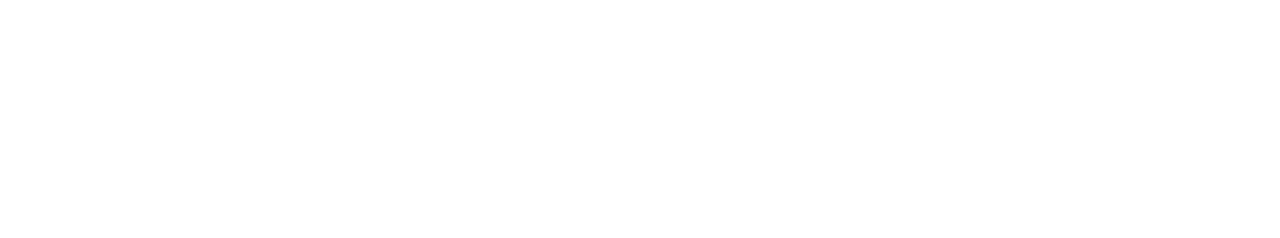
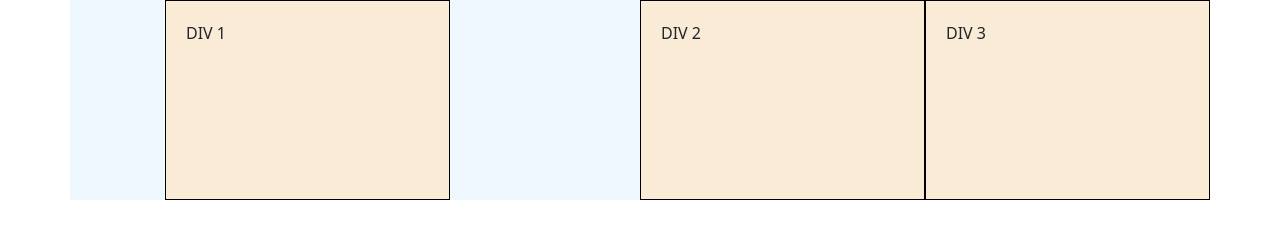
Before and after one commit to GRodrigues10/Curso-Bootstrap, a website: page aula7/index.html in a window 1280 px wide. Drawn offline with nearby package versions, Linux system fonts and the light colour scheme.

Commit message:
aula 7 e 8

```diff
--- a/aula7/index.html
+++ b/aula7/index.html
@@ -3,9 +3,32 @@
 <head>
     <meta charset="UTF-8">
     <meta name="viewport" content="width=device-width, initial-scale=1.0">
-    <title>Document</title>
+    <title>Formatação de Colunas</title>
+    <link rel="stylesheet" href="../node_modules/bootstrap/dist/css/bootstrap.min.css">
+    <script src="../node_modules/bootstrap/dist/js/bootstrap.bundle.min.js" defer></script>
+    <style>
+        .row{
+            height: 200px;
+            background-color: aliceblue;
+        }
+
+        .col-3{
+            background-color: antiquewhite;
+            padding: 20px;
+            border: 1px solid black;
+        }
+    </style>
 </head>
 <body>
 
+    <div class="container">
+        <div class="row">
+            <div class="col-3 offset-1">DIV 1</div>
+            <div class="col-3 offset-2">DIV 2</div>
+            <div class="col-3">DIV 3</div>
+        </div>
+    </div>
+
+
 </body>
 </html>
```
Also changed, not shown: aula8/index.html (added, +68 -0 lines), aula9/index.html (added, +11 -0 lines).
